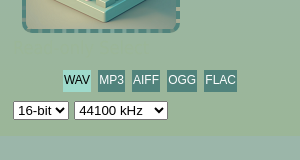
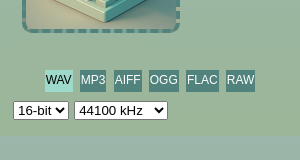
Before and after one commit to blezzbeats/audio-convertalizer, an Electron app: page index.html in a window 300 px wide. Shown: the part 138-298 px from the top of the page. Drawn offline with Linux system fonts and the light colour scheme; no server answers.

Commit message:
index update

```diff
--- a/index.html
+++ b/index.html
@@ -25,6 +25,7 @@
         <a class="button">AIFF</a>
         <a class="button">OGG</a>
         <a class="button">FLAC</a>
+        <a class="button">RAW</a>
       </div>
     </form>
     <div class = "dropdowns">
```
